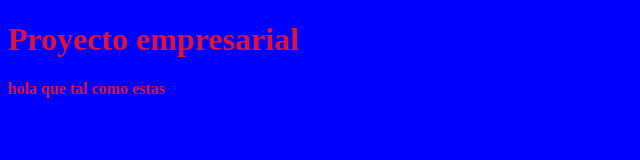
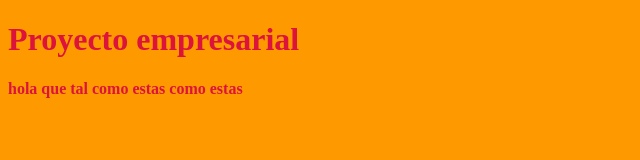
Before and after one commit to Gligreci/CursoGit, a plain HTML site: page index.html in a window 1280 px wide. Shown: the whole page, without its empty margins (0-640 px from the left). Drawn offline with Linux system fonts and the light colour scheme.

Commit message:
Tercer modificacion 1

```diff
--- a/css/estilo.css
+++ b/css/estilo.css
@@ -1,6 +1,6 @@
 body{
 
-    background-color: blue;
+    background-color: rgb(255, 153, 0);
 
     font-weight: bold;
     color: crimson;
--- a/index.html
+++ b/index.html
@@ -11,6 +11,7 @@
     <h1>Proyecto empresarial</h1>
 <p>
     hola que tal como estas
+    como estas
 </p>
 
 </body>
```
